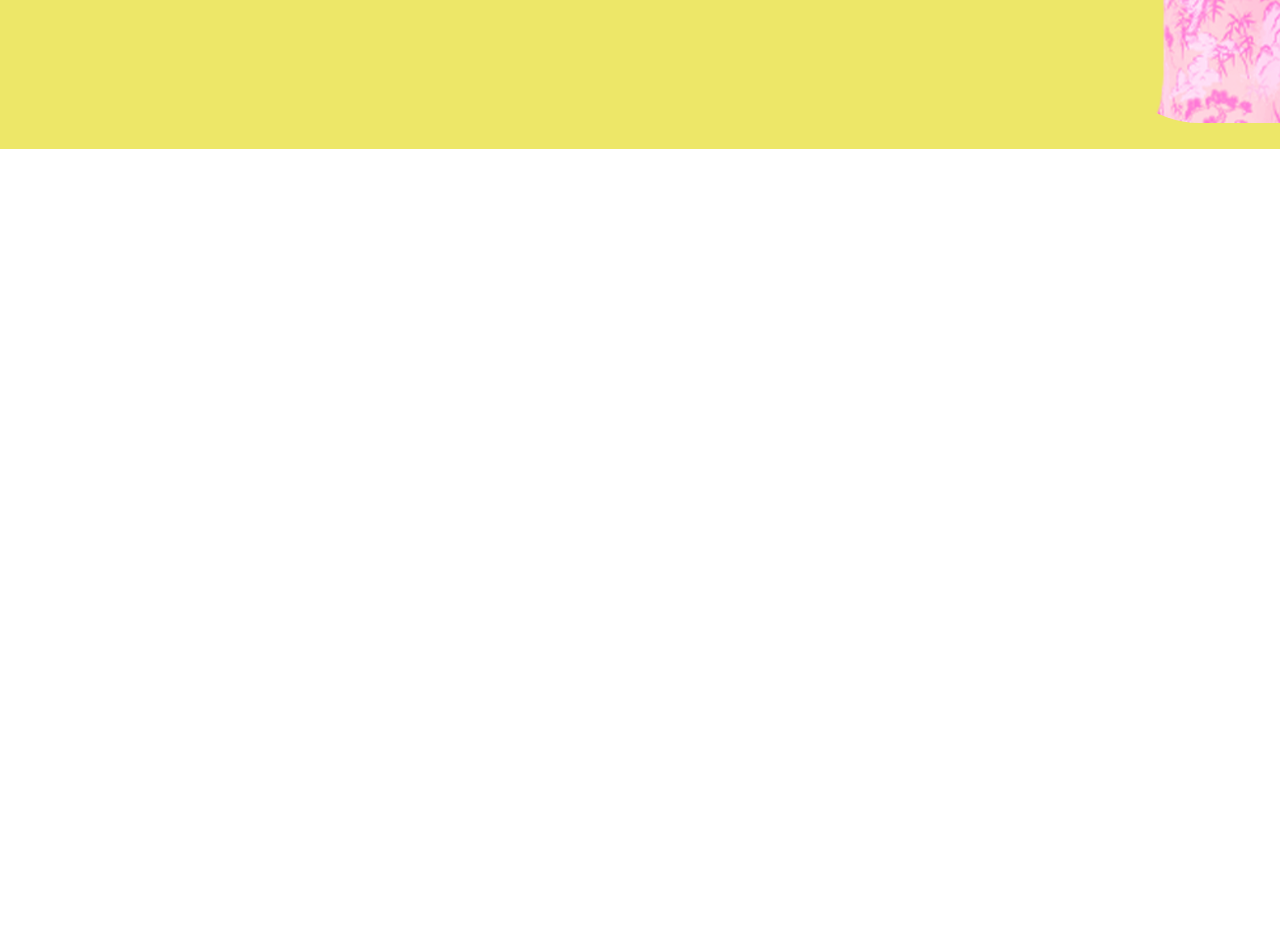
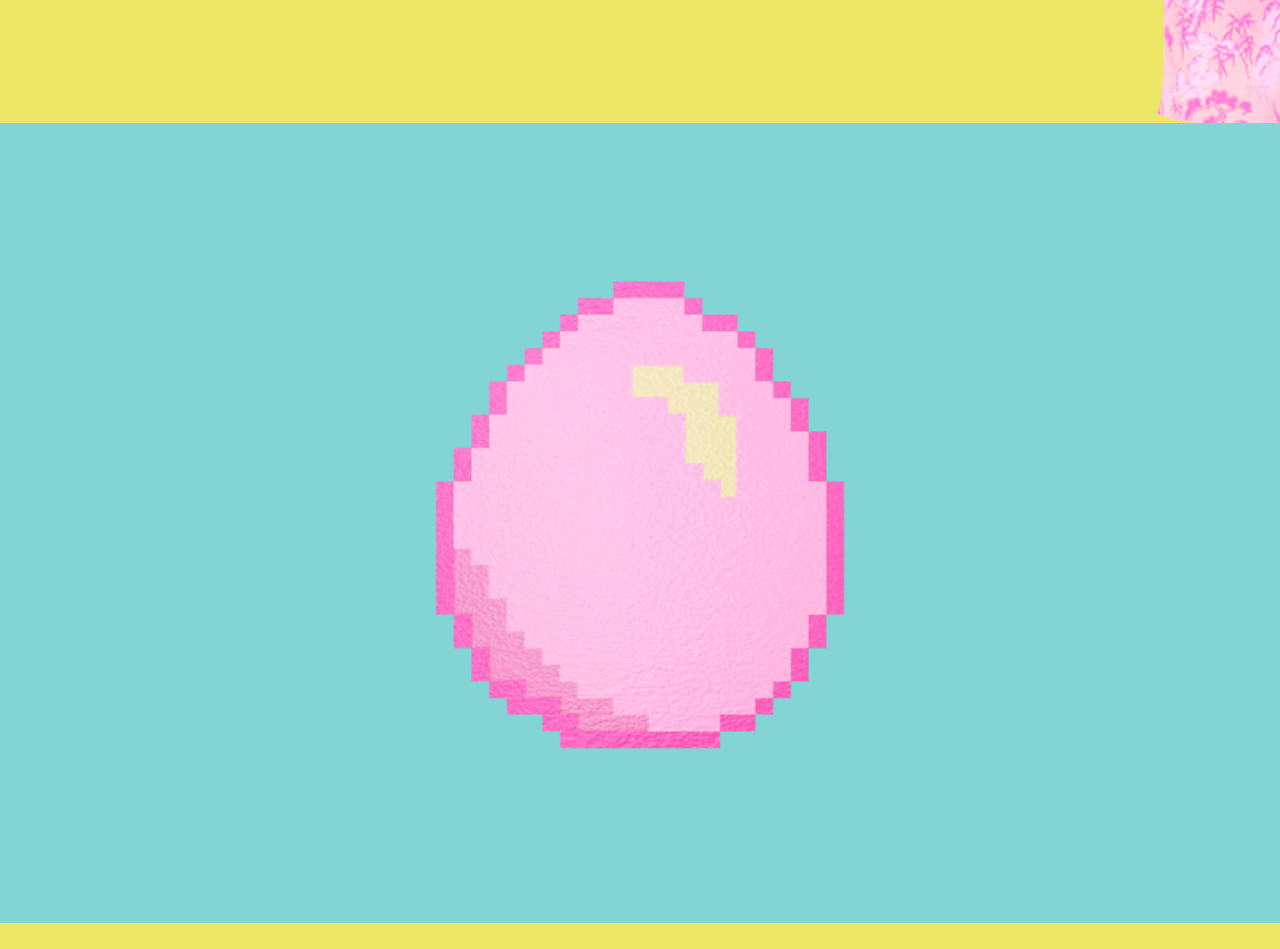
Before and after one commit to veepgoose/portfolio, a React (Create React App) app in the folder goose-portfolio/: page / in a window 1280 px wide. Shown: the part 960-1909 px from the top of the page. Before the commit the page ends 1109 px from the top, so only its background shows below. Built offline with nearby package versions, Linux system fonts and the light colour scheme.

Commit message:
Egg Section added and styled

```diff
--- a/goose-portfolio/src/App.js
+++ b/goose-portfolio/src/App.js
@@ -1,5 +1,6 @@
 import './App.css';
 import Header from './Components/Header/Header';
+import EggSection from './Components/EggSection/EggSection';
 
 function App() {
   return (
@@ -8,6 +9,7 @@ function App() {
 
         <p>
          <Header className="Header"/>
+         <EggSection className="EggSection"/>
         </p>
 
       </header>
--- /dev/null
+++ b/goose-portfolio/src/Components/EggSection/EggSection.css
@@ -0,0 +1,17 @@
+.EggSection {
+  background-color: #83D4D4;
+  min-height: 100vh;
+  display: flex;
+  flex-direction: column;
+  align-items: center;
+  justify-content: center;
+  font-size: calc(10px + 2vmin);
+  }
+
+  .PinkEgg {
+    display: flex;
+    width: 550px;
+    height: 550px;
+    justify-content: center;
+    align-items: center;
+  }
--- /dev/null
+++ b/goose-portfolio/src/Components/EggSection/EggSection.js
@@ -0,0 +1,18 @@
+import React from 'react';
+import './EggSection.css';
+import PinkEgg from './PinkEgg.png';
+
+
+function EggSection (props) {
+    return (
+      <div className="EggSection">
+      <header className={props.className}>
+      <img src={PinkEgg} alt="PinkEgg" className="PinkEgg"/>
+
+
+      </header>
+      </div>
+    );
+  }
+
+  export default EggSection;
```
Also changed, not shown: goose-portfolio/src/Components/EggSection/PinkEgg.png (added).
